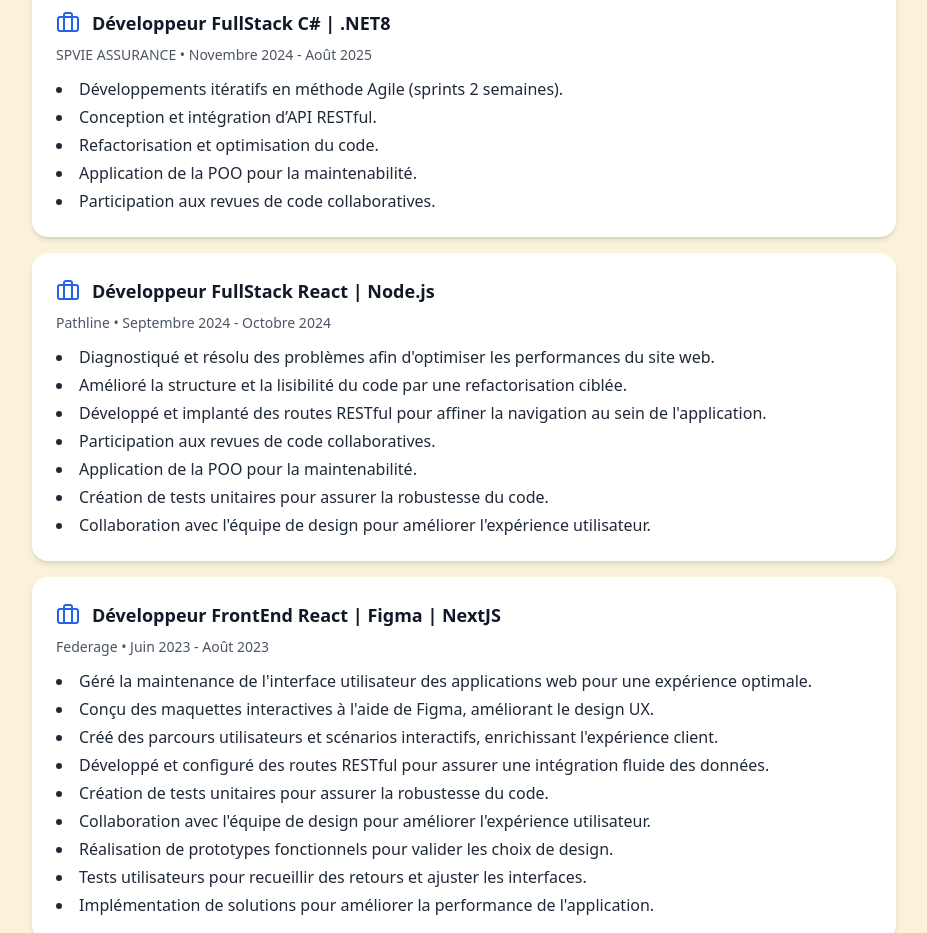
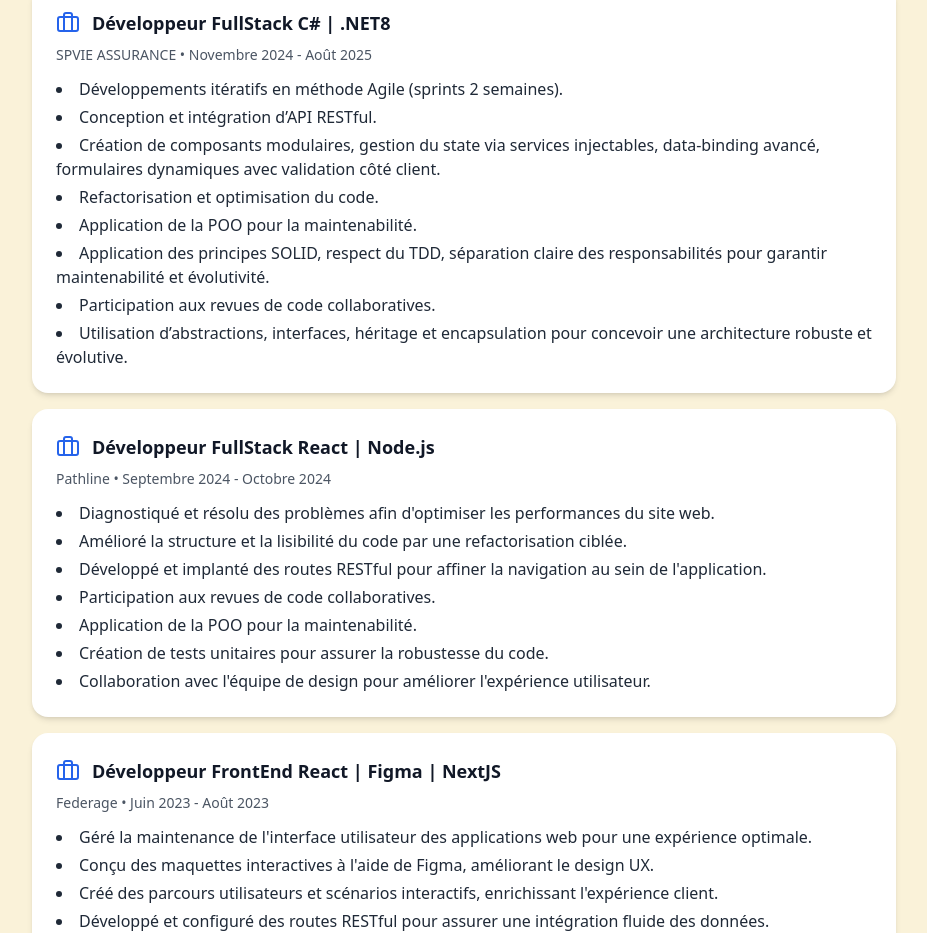
Before and after one commit to stevenzab/portfolio, a Next.js app: page / in a window 1280 px wide. Shown: the part 1303-2236 px from the top of the page, without its empty margins (176-1103 px from the left). Built offline with nearby package versions, Linux system fonts and the light colour scheme.

Commit message:
[UPDATE] index.tsx

```diff
--- a/pages/index.tsx
+++ b/pages/index.tsx
@@ -105,9 +105,12 @@ const HomePage = () => {
             <ul className="list-disc list-inside text-gray-800 mt-3 space-y-1">
               <li>Développements itératifs en méthode Agile (sprints 2 semaines).</li>
               <li>Conception et intégration d’API RESTful.</li>
+              <li>Création de composants modulaires, gestion du state via services injectables, data-binding avancé, formulaires dynamiques avec validation côté client.</li>
               <li>Refactorisation et optimisation du code.</li>
               <li>Application de la POO pour la maintenabilité.</li>
+              <li>Application des principes SOLID, respect du TDD, séparation claire des responsabilités pour garantir maintenabilité et évolutivité.</li>
               <li>Participation aux revues de code collaboratives.</li>
+              <li>Utilisation d’abstractions, interfaces, héritage et encapsulation pour concevoir une architecture robuste et évolutive.</li>
             </ul>
           </div>
           <div className="bg-white rounded-2xl shadow-md p-6 hover:shadow-lg transition">
```
